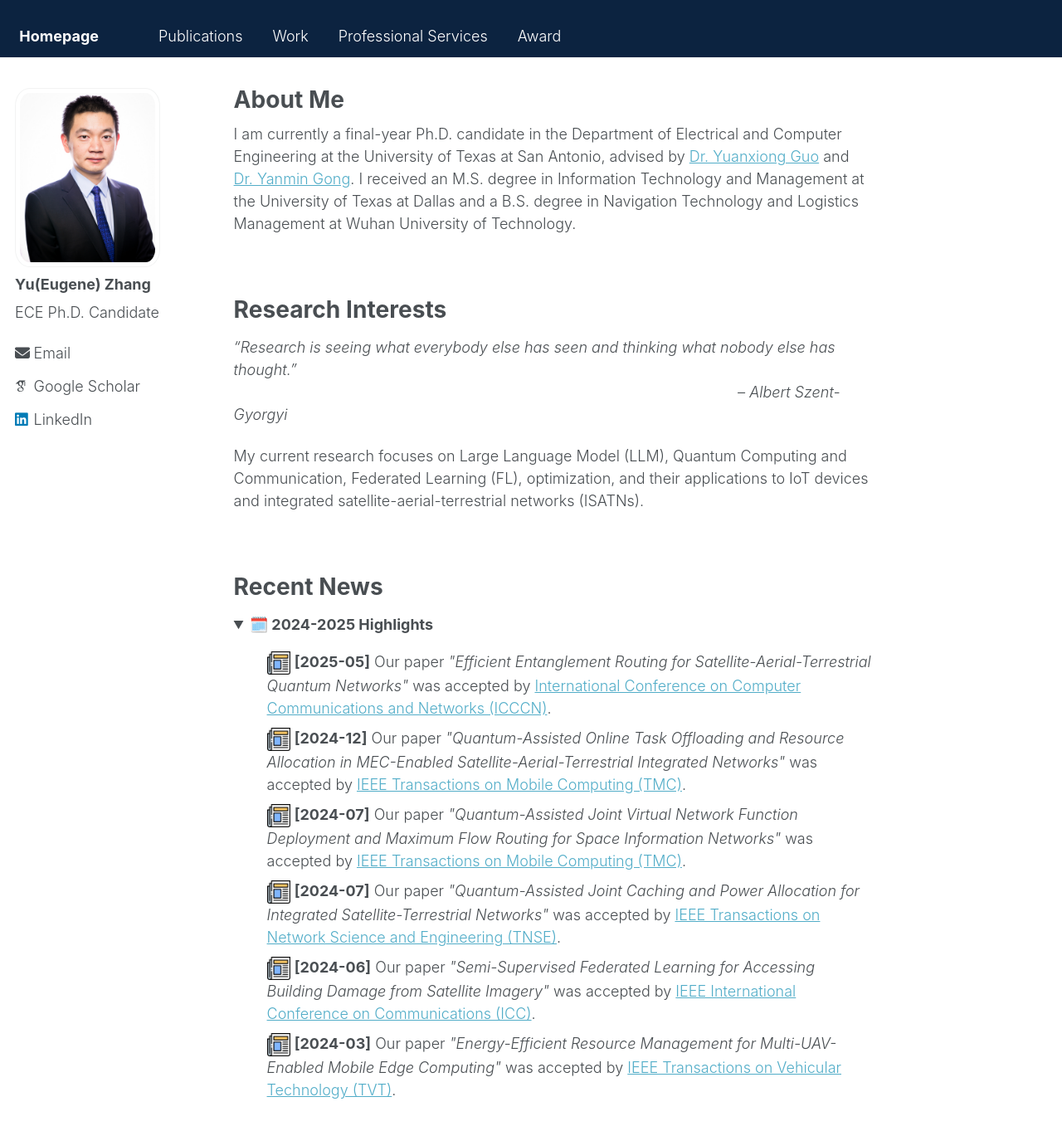
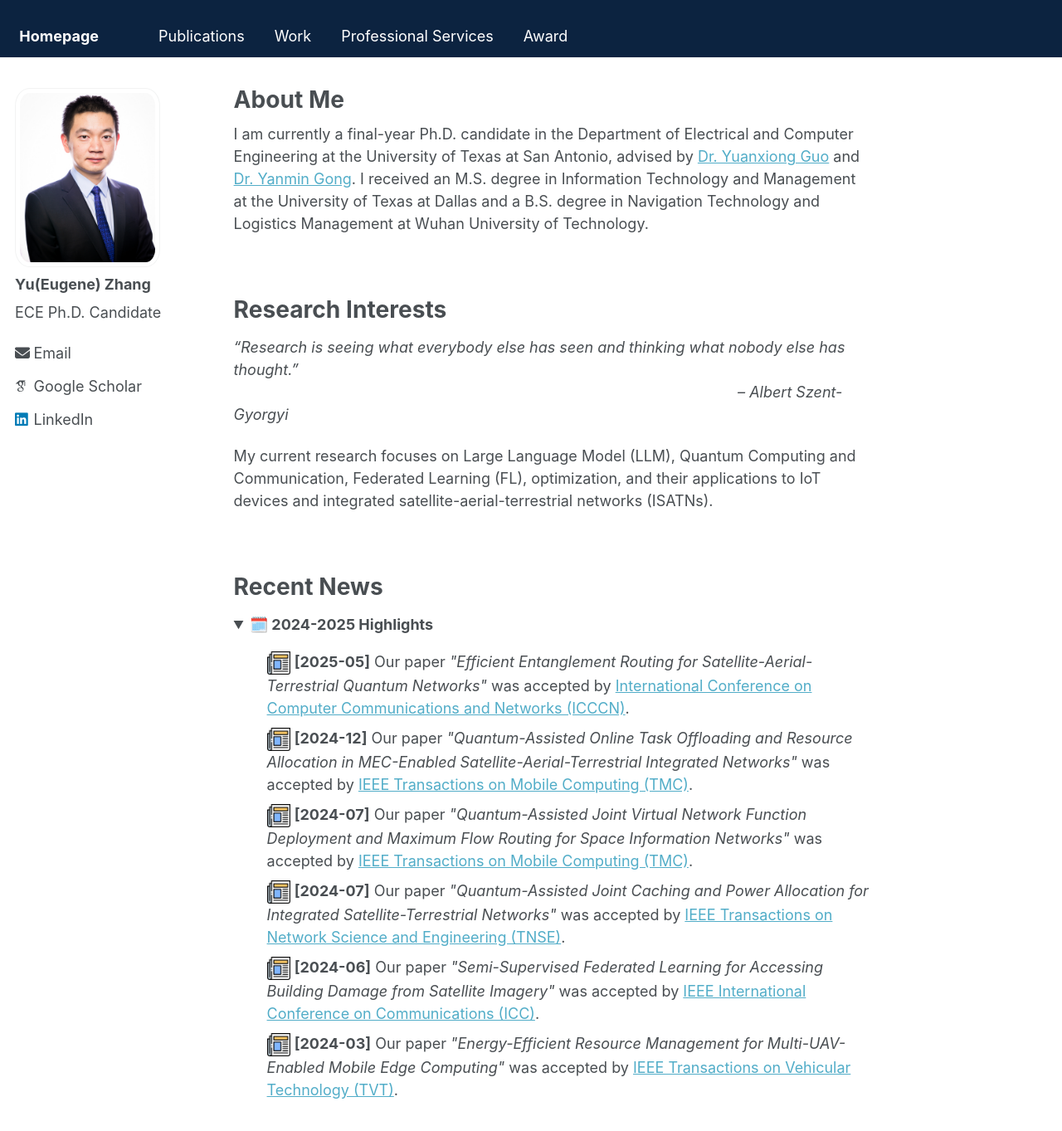
Before and after one commit to Yu-Zhang-Eugene/yu-zhang-eugene.github.io, a Jekyll site: the page built from _pages/about.md, in a window 1280 px wide and 1400 px high. Shown: the top 1363 px of the window at 83% size. Built offline with Jekyll 4.4.1, drawn with Linux system fonts in a browser that asks for light colours; some web fonts are replaced.

Commit message:
Update _base.scss

```diff
--- a/_sass/_base.scss
+++ b/_sass/_base.scss
@@ -14,7 +14,7 @@ body {
   color: $text-color;
   font-family: $global-font-family;
   line-height: 1.5;
-  font-weight: 350;
+  font-weight: 380;
 
   &.overflow--hidden {
     /* when primary navigation is visible, the content in the background won't scroll */
```
